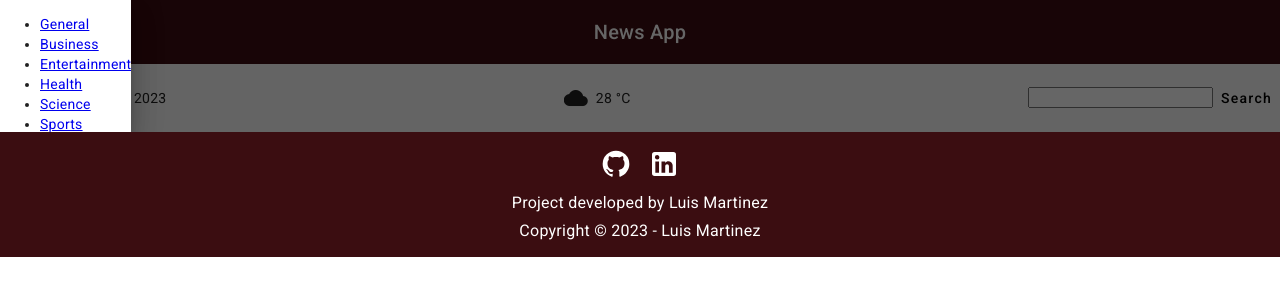
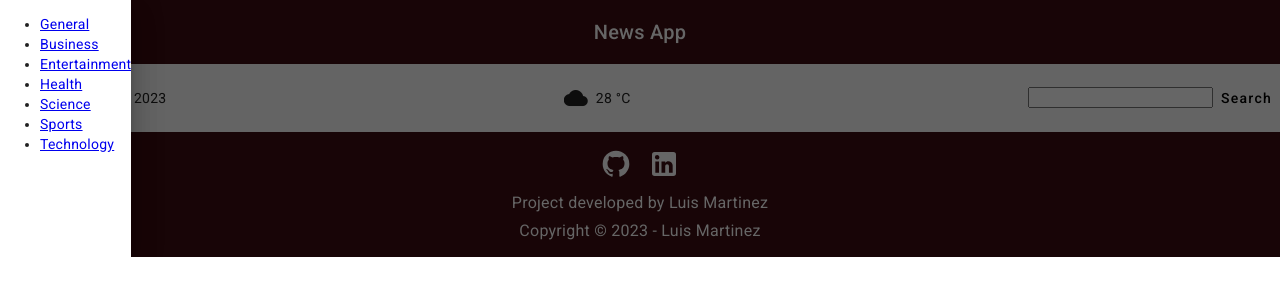
Before and after one commit to lemartinezm/news-app-angular, an Angular app: page / in a window 1280 px wide. Both pictures are taken after a click on the button "menu". Shown: the top 300 px of the page. Built offline with nearby package versions, Linux system fonts and the light colour scheme.

Commit message:
refactor: move drawer component to app level

```diff
--- a/src/app/app.component.html
+++ b/src/app/app.component.html
@@ -1,3 +1,11 @@
-<app-header></app-header>
-<router-outlet></router-outlet>
-<app-footer></app-footer>
+<mat-drawer-container>
+  <mat-drawer #drawerReference mode="over">
+    <app-drawer></app-drawer>
+  </mat-drawer>
+
+  <mat-drawer-content>
+    <app-header [drawerReference]="drawerReference"></app-header>
+    <router-outlet></router-outlet>
+    <app-footer></app-footer>
+  </mat-drawer-content>
+</mat-drawer-container>
--- a/src/app/app.module.ts
+++ b/src/app/app.module.ts
@@ -7,6 +7,8 @@ import { BrowserAnimationsModule } from '@angular/platform-browser/animations';
 import { HeaderComponent } from './header/header.component';
 import { FooterComponent } from './footer/footer.component';
 import { NewsModule } from './news/news.module';
+import { MatSidenavModule } from '@angular/material/sidenav';
+import { DrawerComponent } from './drawer/drawer.component';
 
 @NgModule({
   declarations: [AppComponent],
@@ -14,9 +16,11 @@ import { NewsModule } from './news/news.module';
     BrowserModule,
     AppRoutingModule,
     BrowserAnimationsModule,
+    DrawerComponent,
     HeaderComponent,
     FooterComponent,
     NewsModule,
+    MatSidenavModule,
   ],
   providers: [],
   bootstrap: [AppComponent],
--- /dev/null
+++ b/src/app/drawer/drawer.component.html
@@ -0,0 +1,11 @@
+<nav>
+  <ul>
+    <li><a routerLink="/">General</a></li>
+    <li><a routerLink="/business">Business</a></li>
+    <li><a routerLink="/entertainment">Entertainment</a></li>
+    <li><a routerLink="/health">Health</a></li>
+    <li><a routerLink="/science">Science</a></li>
+    <li><a routerLink="/sports">Sports</a></li>
+    <li><a routerLink="/technology">Technology</a></li>
+  </ul>
+</nav>
--- a/src/app/header/header.component.html
+++ b/src/app/header/header.component.html
@@ -1,25 +1,9 @@
-<mat-drawer-container class="example-container" *ngIf="true">
-  <mat-drawer #sidenav mode="over" [(opened)]="isDrawerOpen">
-    <nav>
-      <ul>
-        <li><a routerLink="/">General</a></li>
-        <li><a routerLink="/business">Business</a></li>
-        <li><a routerLink="/entertainment">Entertainment</a></li>
-        <li><a routerLink="/health">Health</a></li>
-        <li><a routerLink="/science">Science</a></li>
-        <li><a routerLink="/sports">Sports</a></li>
-        <li><a routerLink="/technology">Technology</a></li>
-      </ul>
-    </nav>
-  </mat-drawer>
-
-  <mat-drawer-content>
  <mat-toolbar>
   <button
     class="drawer-button"
     mat-icon-button
     aria-label="Show navigation bar"
-        (click)="toogleDrawer()">
+    (click)="drawerReference.open()">
     <mat-icon>menu</mat-icon>
   </button>
   <h1>News App</h1>
@@ -37,5 +21,3 @@
     <button mat-button type="submit">Search</button>
   </form>
 </div>
-  </mat-drawer-content>
-</mat-drawer-container>
--- a/src/app/header/header.component.ts
+++ b/src/app/header/header.component.ts
@@ -1,35 +1,23 @@
-import { Component } from '@angular/core';
+import { Component, Input } from '@angular/core';
 import { MatIconModule } from '@angular/material/icon';
 import { MatButtonModule } from '@angular/material/button';
 import { MatToolbarModule } from '@angular/material/toolbar';
-import { MatSidenavModule } from '@angular/material/sidenav';
+import { MatDrawer } from '@angular/material/sidenav';
 import { CommonModule } from '@angular/common';
-import { RouterLink } from '@angular/router';
 
 @Component({
   selector: 'app-header',
   templateUrl: './header.component.html',
   styleUrls: ['./header.component.scss'],
-  imports: [
-    MatToolbarModule,
-    MatButtonModule,
-    MatIconModule,
-    CommonModule,
-    MatSidenavModule,
-    RouterLink,
-  ],
+  imports: [MatToolbarModule, MatButtonModule, MatIconModule, CommonModule],
   standalone: true,
 })
 export class HeaderComponent {
-  isDrawerOpen: boolean = false;
   currentDate: string = new Date().toLocaleDateString('en-US', {
     weekday: 'long',
     year: 'numeric',
     month: 'long',
     day: 'numeric',
   });
-
-  toogleDrawer() {
-    this.isDrawerOpen = !this.isDrawerOpen;
-  }
+  @Input() drawerReference!: MatDrawer;
 }
```
Also changed, not shown: src/app/drawer/drawer.component.ts (added, +11 -0 lines), src/app/drawer/drawer.component.scss (added), 1 other file (tests, documents, lock files or other folders). Lines whose indentation alone changed are shown as unchanged.
